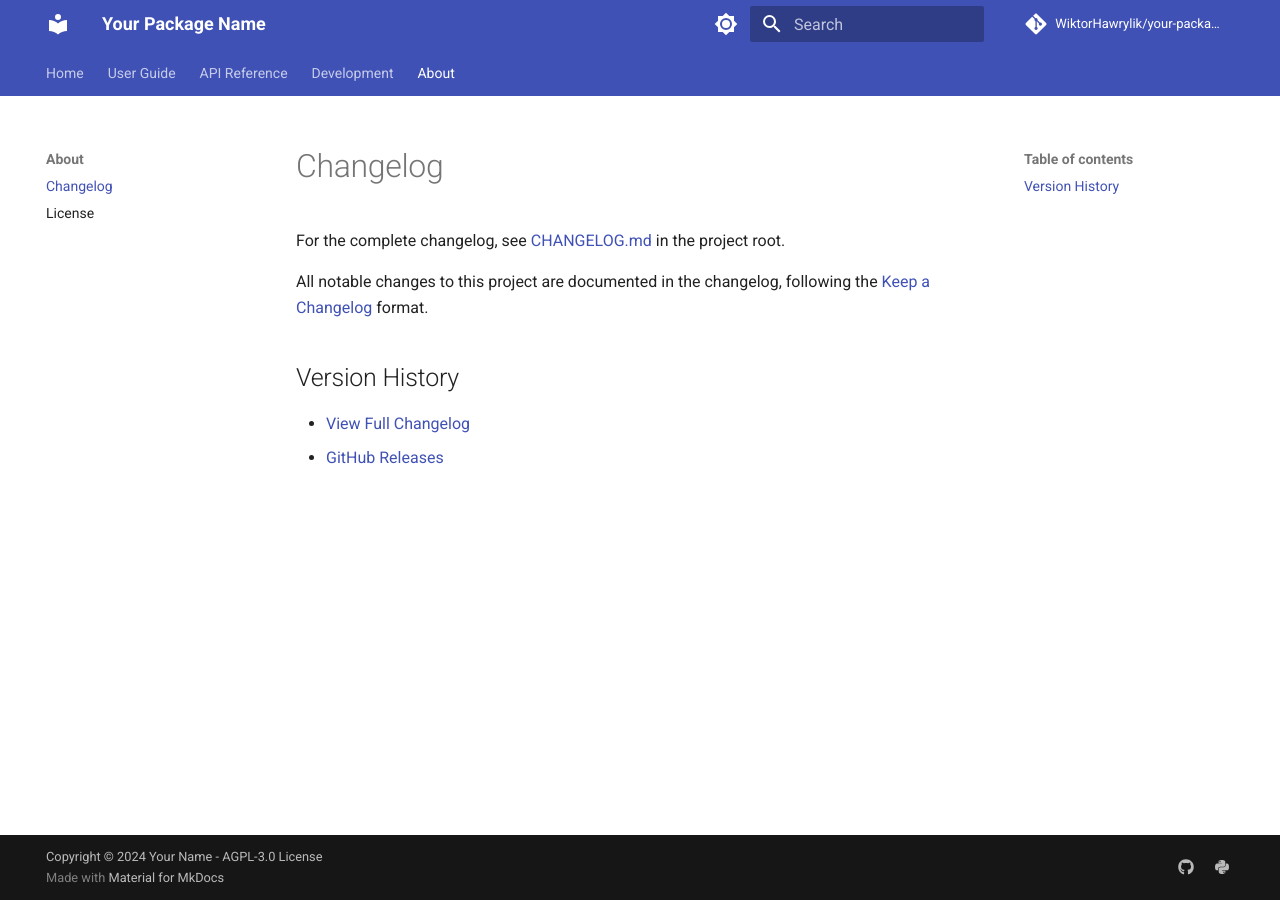
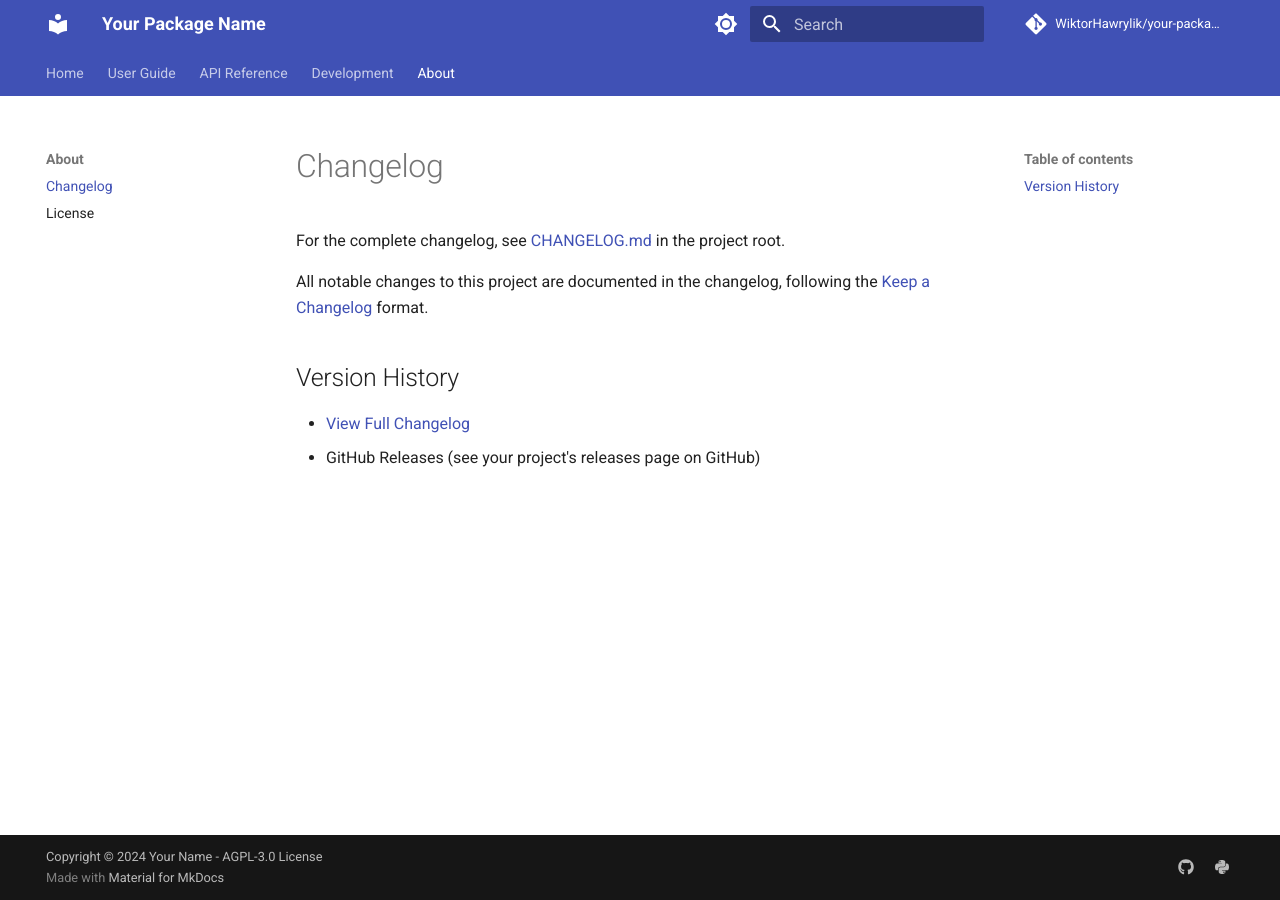
Before and after one commit to WiktorHawrylik/pyha-template, an MkDocs documentation site: the page built from docs/changelog.md, in a window 1280 px wide. Built offline with MkDocs 1.6.1 and Material for MkDocs 9.7.7, drawn with Linux system fonts in a browser that asks for light colours; comment, search, counter and statistics services are not loaded.

Commit message:
Update docs/changelog.md
Co-authored-by: Copilot <175728472+Copilot@users.noreply.github.com>

```diff
--- a/docs/changelog.md
+++ b/docs/changelog.md
@@ -1,10 +1,10 @@
 # Changelog
 
-For the complete changelog, see [CHANGELOG.md](https://github.com/WiktorHawrylik/your-package-name/blob/main/CHANGELOG.md) in the project root.
+For the complete changelog, see [CHANGELOG.md](../CHANGELOG.md) in the project root.
 
 All notable changes to this project are documented in the changelog, following the [Keep a Changelog](https://keepachangelog.com/en/1.0.0/) format.
 
 ## Version History
 
-- [View Full Changelog](https://github.com/WiktorHawrylik/your-package-name/blob/main/CHANGELOG.md)
-- [GitHub Releases](https://github.com/WiktorHawrylik/your-package-name/releases)
+- [View Full Changelog](../CHANGELOG.md)
+- GitHub Releases (see your project's releases page on GitHub)
```
